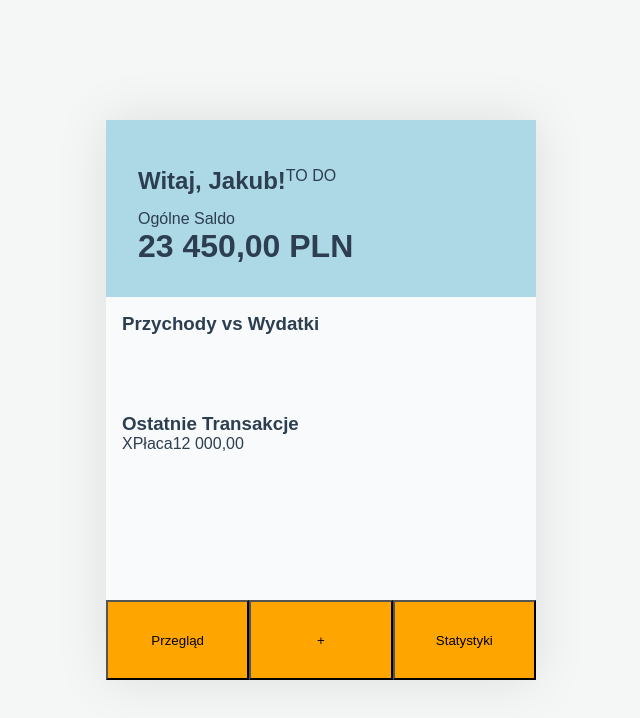
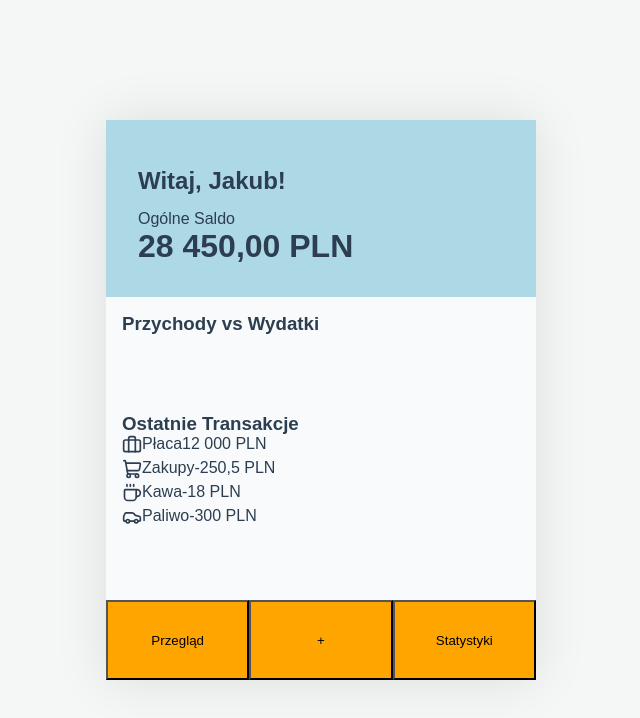
Before and after one commit to Poniks/MyFinances, a React (Vite) app: page / in a window 1280 px wide. Shown: the top 718 px of the page, without its empty margins (319-959 px from the left). Built offline with nearby package versions, Linux system fonts and the light colour scheme.

Commit message:
feat: refaktoryzacja dashboardu do osobnych komponentów i wprowadzenie dynamicznych danych

```diff
--- a/src/App.jsx
+++ b/src/App.jsx
@@ -1,4 +1,7 @@
 import { useState } from "react";
+import Header from "./components/dashboard/Header";
+import StatsWidget from "./components/dashboard/StatsWidget";
+import { Briefcase, ShoppingCart, Coffee, Car } from "lucide-react";
 import {
   LayoutDashboard,
   Wallet,
@@ -7,46 +10,24 @@ import {
 } from "lucide-react";
 
 function App() {
+  const transactionsData = [
+    { id: 1, title: "Płaca", amount: 12000, icon: Briefcase },
+    { id: 2, title: "Zakupy", amount: -250.5, icon: ShoppingCart },
+    { id: 3, title: "Kawa", amount: -18.0, icon: Coffee },
+    { id: 4, title: "Paliwo", amount: -300.0, icon: Car },
+  ];
+
   return (
-    /* Główny kontener "telefonu" */
     <div className="container">
-      {/* 1. GÓRA: Stały nagłówek z powitaniem i saldem */}
-      <header className="app-header">
-        <div className="user-profile">
-          <h2>Witaj, Jakub!</h2>
-          <div className="avatar">TO DO</div>
-        </div>
-        <div className="balance-display">
-          <p>Ogólne Saldo</p>
-          <h1>23 450,00 PLN</h1>
-        </div>
-      </header>
-
-      {/* 2. ŚRODEK: Przewijana treść (scrollable) */}
-      <main className="content-area">
-        <section className="stats-section">
-          <h3>Przychody vs Wydatki</h3>
-          {/* Tu wejdzie Twój wykres "Przychody vs Wydatki" */}
-        </section>
-
-        <section className="transactions-section">
-          <h3>Ostatnie Transakcje</h3>
-          <div className="transaction-item">
-            {/* 1. Lewa strona: Ikona w małym kwadracie */}
-            <div className="icon-wrapper">X</div>
-            <div className="details">
-              <span className="title">Płaca</span>
-            </div>
-            <div className="amount">12 000,00</div>
-          </div>
-        </section>
-      </main>
-
-      {/* 3. DÓŁ: Stała nawigacja */}
+      {/* GÓRA: Stały nagłówek z powitaniem i saldem */}
+      <Header />
+      {/* ŚRODEK: Przewijana treść */}
+      <StatsWidget data={transactionsData} />
+      {/* DÓŁ: Stała nawigacja */}
       <footer className="app-footer">
         <nav className="bottom-nav">
           <button className="nav-item active">Przegląd</button>
-          <button className="nav-item">+</button> {/* Przycisk akcji */}
+          <button className="nav-item">+</button>
           <button className="nav-item">Statystyki</button>
         </nav>
       </footer>
--- /dev/null
+++ b/src/components/dashboard/Header.jsx
@@ -0,0 +1,15 @@
+const Header = () => {
+  return (
+    <header className="app-header">
+      <div className="user-profile">
+        <h2>Witaj, Jakub!</h2>
+      </div>
+      <div className="balance-display">
+        <p>Ogólne Saldo</p>
+        <h1>28 450,00 PLN</h1>
+      </div>
+    </header>
+  );
+};
+
+export default Header;
--- /dev/null
+++ b/src/components/dashboard/StatsWidget.jsx
@@ -0,0 +1,29 @@
+const StatsWidget = ({ data }) => {
+  return (
+    <main className="content-area">
+      <section className="stats-section">
+        <h3>Przychody vs Wydatki</h3>
+        {/* wykres "Przychody vs Wydatki" */}
+      </section>
+
+      <section className="transactions-section">
+        <h3>Ostatnie Transakcje</h3>
+        {data.map((t) => (
+          <div key={t.id} className="transaction-item">
+            <div className="icon-wrapper">
+              <t.icon size={20} />
+            </div>
+            <div className="details">
+              <span className="title">{t.title}</span>
+            </div>
+            <div className={`amount ${t.amount > 0 ? "positive" : "negative"}`}>
+              {t.amount.toLocaleString("pl-PL")} PLN
+            </div>
+          </div>
+        ))}
+      </section>
+    </main>
+  );
+};
+
+export default StatsWidget;
```
Also changed, not shown: 1 other file (tests, documents, lock files or other folders).
